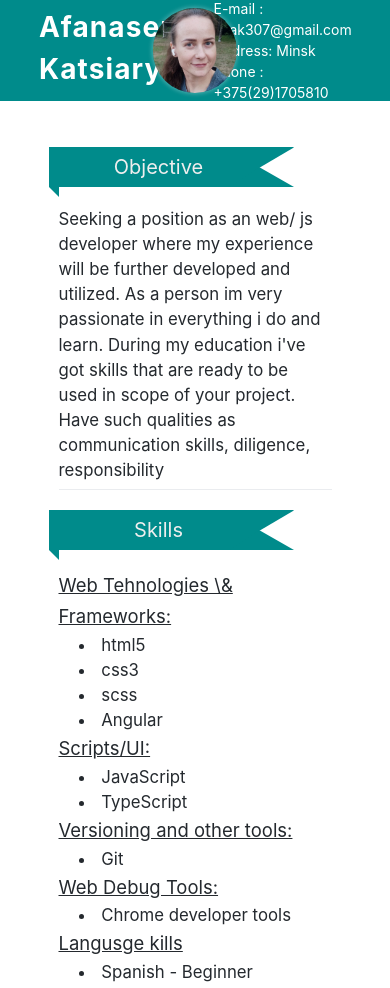
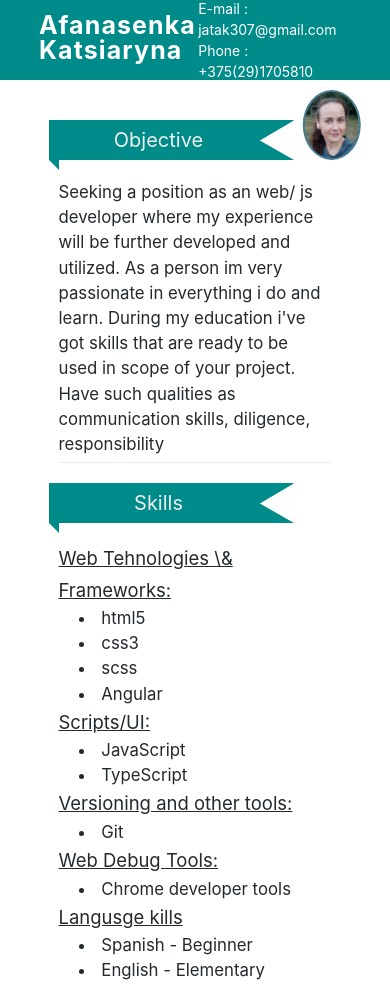
Before and after one commit to jatak307/rsschool-cv, a plain HTML site: page index.html in a window 390 px wide. Shown: the top 988 px of the page. Drawn offline with Linux system fonts and the light colour scheme.

Commit message:
fix: fix adaptive

```diff
--- a/style.css
+++ b/style.css
@@ -20,7 +20,7 @@ body {
 main {
   width: 70%;
   margin: 0 auto;
-  padding-top: 15vh;
+  padding-top: 100px;
   padding-bottom: 5vh;
 }
 
@@ -49,7 +49,7 @@ h1 {
 header {
   position: fixed;
   display: flex;
-  height: 12vh;
+  height: 80px;
   width: 100%;
   padding: 0 10vw;
   align-items: center;
@@ -65,7 +65,7 @@ header {
 
 .img {
   position: absolute;
-  top: 1vh;
+  top: 5px;
   left: 50%;
   transform: translateX(-50%);
   width: auto;
@@ -73,8 +73,8 @@ header {
 }
 
 .img img {
-  height: 10vh;
-  width: 10vh;
+  height: 70px;
+  width: 70px;
   max-width: 100%;
   border-radius: 50%;
   object-fit: cover;
@@ -208,7 +208,7 @@ header {
 .footer {
   opacity: 0.85;
   display: flex;
-  height: 8vh;
+  height: 60px;
   width: 100%;
   padding: 0 10vw;
   align-items: center;
@@ -240,6 +240,44 @@ header {
   color: rgb(231, 208, 78);
 }
 
+@media (max-width: 1000px) {
+  h1 {
+    width: 200px;
+    line-height: 25px;
+    font-size: 25px;
+  }
+  .header-menu li:nth-child(2){
+    display: none;
+  }
+}
+
+@media (max-width: 568px) {
+  .img {
+    position: absolute;
+    top: 90px;
+    left: 85%;
+  }
+
+  .img img {
+    border: 2px solid rgb(70, 124, 142);
+    box-shadow: none;
+    background: rgb(70, 124, 142);
+  }
+
+  .qualifications-list {
+    flex-direction: column;
+  }
+
+  .qualification {
+    width: 100%;
+  }
+
+  .qualification:last-child {
+    margin-left: 0;
+    margin-top: 20px;
+  }
+}
+
 @media print {
   .hidden-print {
     display: none ;
@@ -253,6 +291,10 @@ header {
 
   @page {
     margin: 1cm
+  }
+
+  main {
+    margin-top: 40px;
   }
 
   header {
```
